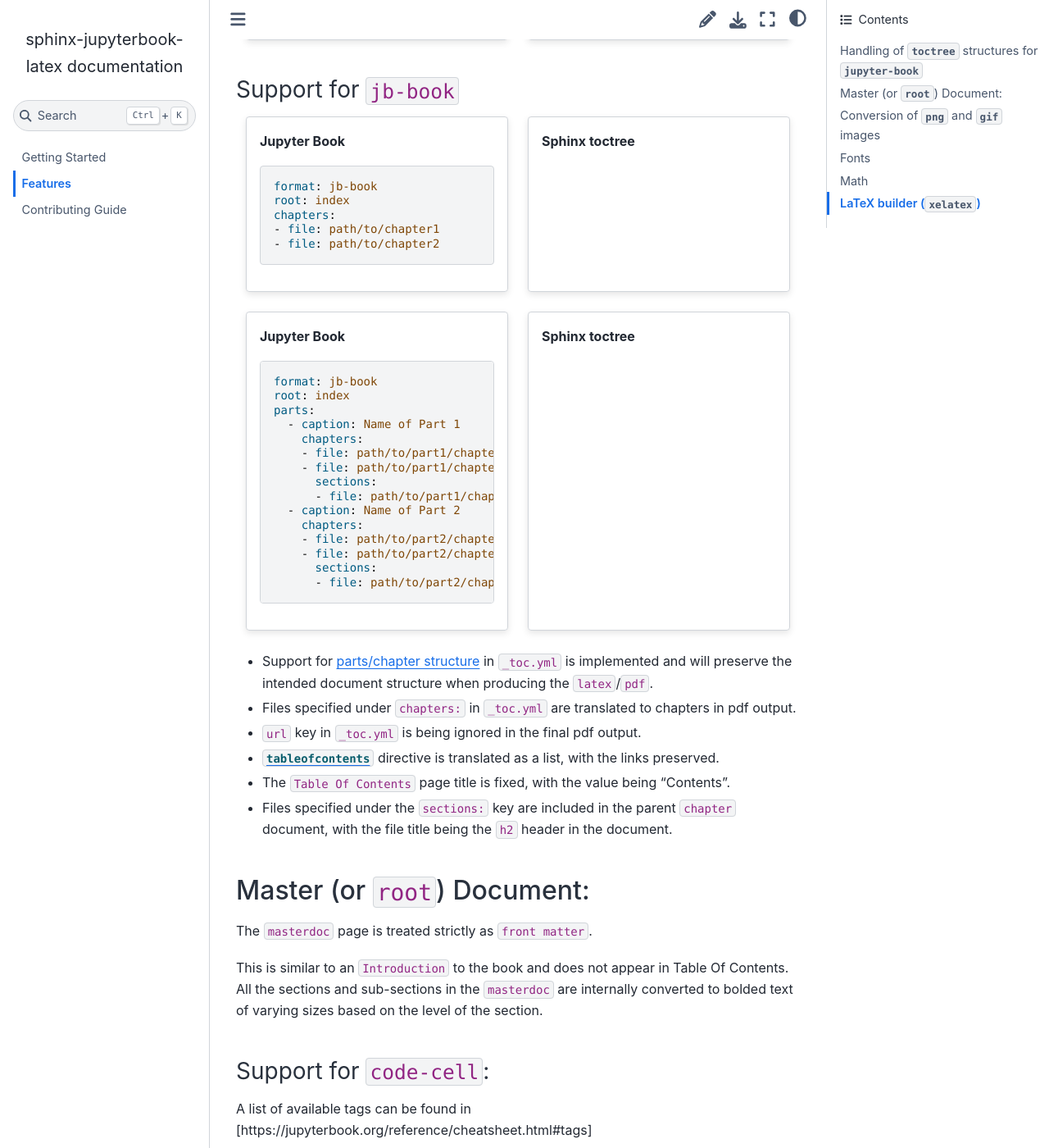
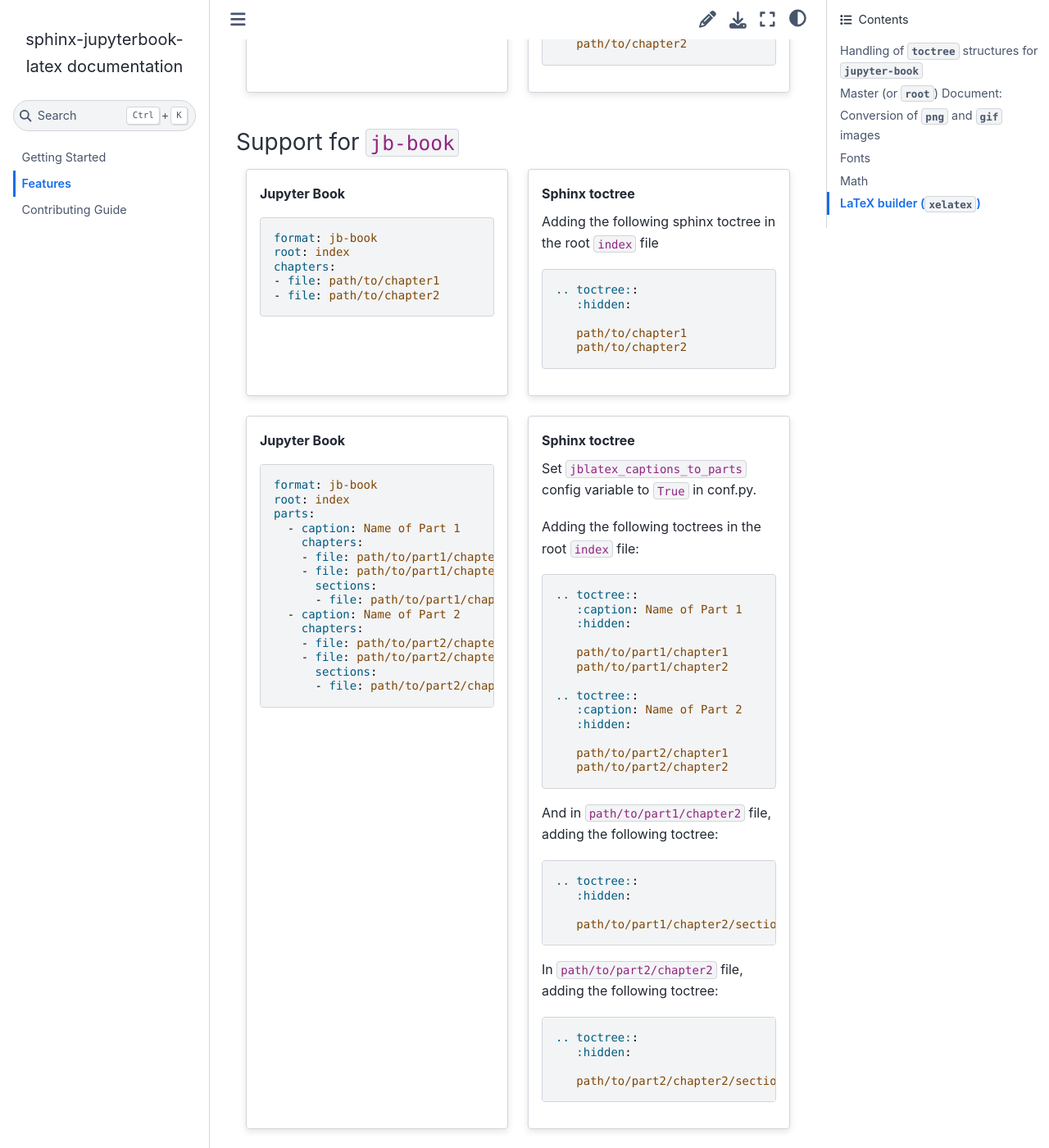
Before and after one commit to executablebooks/sphinx-jupyterbook-latex, a Sphinx documentation site: the page built from docs/features.md, in a window 1280 px wide and 1400 px high, scrolled down 681 px. Shown: the whole window at 82% size. Built offline with Sphinx 7.4.7 and the Sphinx Book theme 1.1.4, drawn with Linux system fonts in a browser that asks for light colours; some of the changed text lies outside the part shown.

Commit message:
draft of sphinx equivalent

````diff
--- a/docs/features.md
+++ b/docs/features.md
@@ -24,7 +24,14 @@
 ```
 :::
 :::{grid-item-card} Sphinx `toctree`
-<!-- TODO: @Aakash -->
+Adding the following sphinx toctree in the root `index` file
+```yaml
+.. toctree::
+   :hidden:
+
+   path/to/chapter1
+   path/to/chapter2
+```
 :::
 ::::
 
@@ -41,7 +48,14 @@
 ```
 :::
 :::{grid-item-card} Sphinx toctree
-<!-- TODO: @Aakash -->
+Adding the following sphinx toctree in the root `index` file
+```yaml
+.. toctree::
+   :hidden:
+
+   path/to/chapter1
+   path/to/chapter2
+```
 :::
 ::::
 
@@ -66,7 +80,40 @@
 ```
 :::
 :::{grid-item-card} Sphinx toctree
-<!-- TODO: @Aakash -->
+Set `jblatex_captions_to_parts` config variable to `True` in conf.py.
+
+Adding the following toctrees in the root `index` file:
+```yaml
+.. toctree::
+   :caption: Name of Part 1
+   :hidden:
+
+   path/to/part1/chapter1
+   path/to/part1/chapter2
+
+.. toctree::
+   :caption: Name of Part 2
+   :hidden:
+
+   path/to/part2/chapter1
+   path/to/part2/chapter2
+```
+
+And in `path/to/part1/chapter2` file, adding the following toctree:
+```yaml
+.. toctree::
+   :hidden:
+
+   path/to/part1/chapter2/section1
+```
+
+In `path/to/part2/chapter2` file, adding the following toctree:
+```yaml
+.. toctree::
+   :hidden:
+
+   path/to/part2/chapter2/section1
+```
 :::
 ::::
 
````
